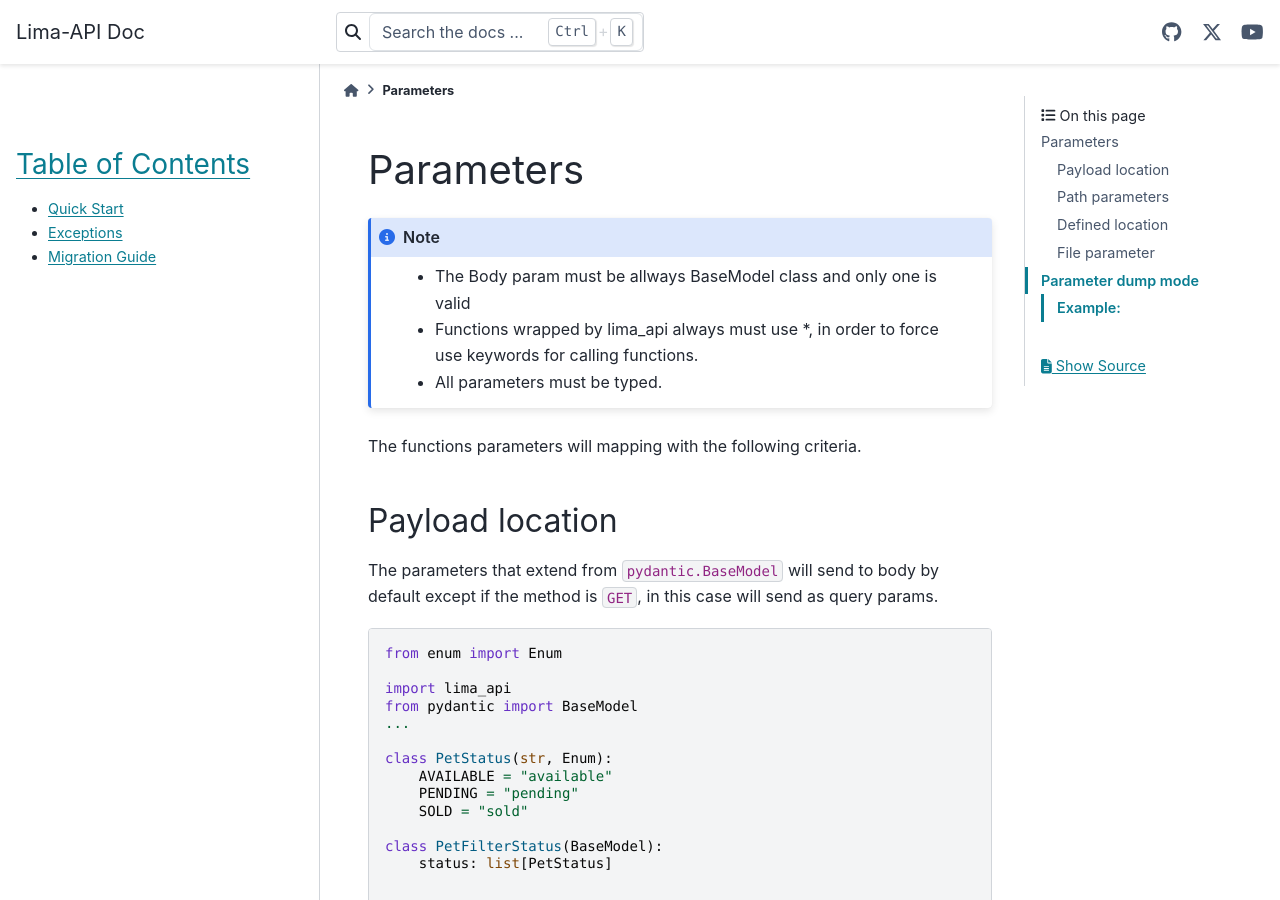
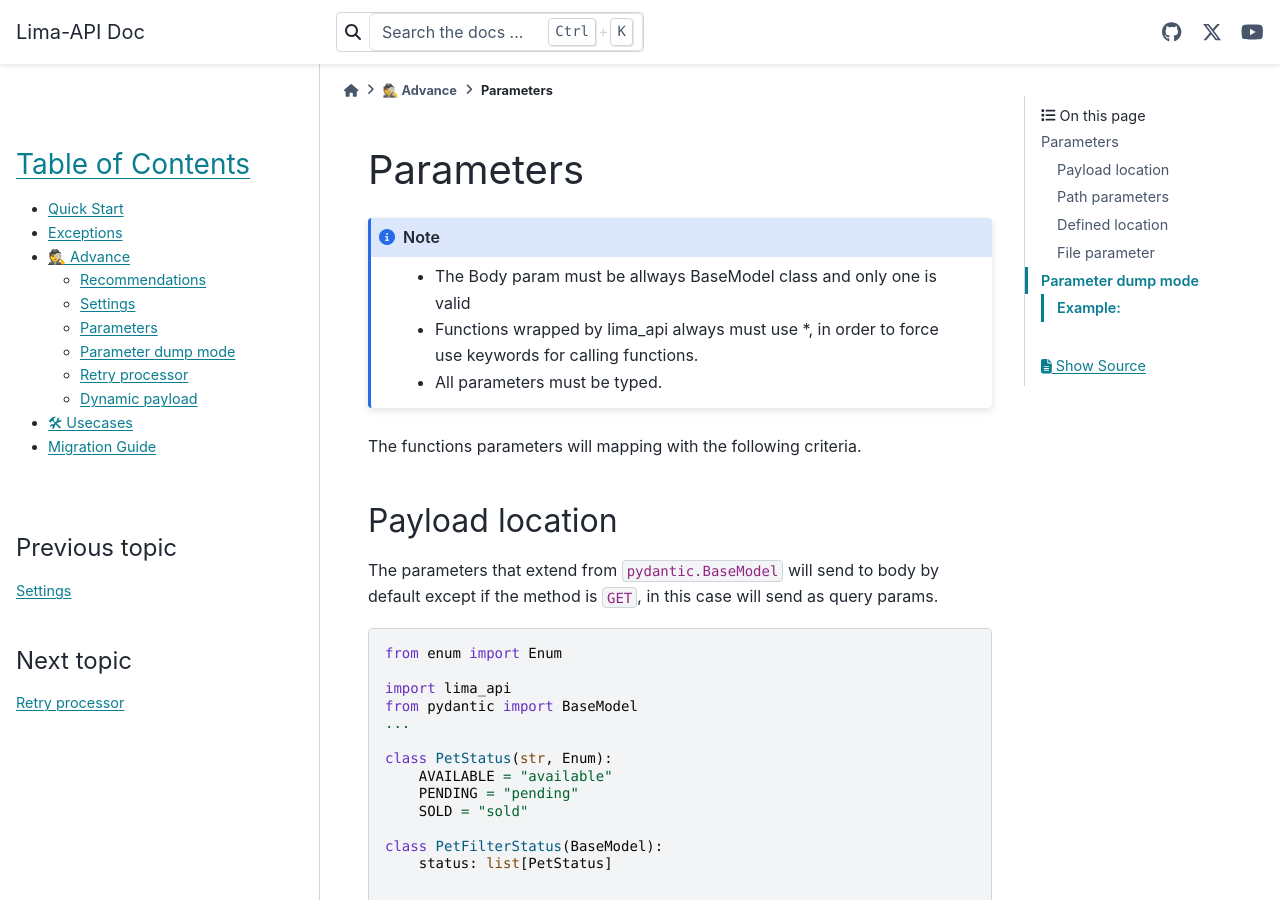
Before and after one commit to paradigmadigital/lima-api, a Sphinx documentation site: the page built from docs/source/advance/parameters.md, in a window 1280 px wide and 900 px high. Built offline with Sphinx 7.4.7 and the PyData theme 0.15.4, drawn with Linux system fonts in a browser that asks for light colours; pages that are not in the unit, such as notebooks, are missing from menus; some of the changed text lies outside the part shown.

Commit message:
Add docs

````diff
--- /dev/null
+++ b/docs/source/advance/index.md
@@ -0,0 +1,13 @@
+(lima-advance)=
+
+# 🕵 Advance
+
+Here you are more information about Lima-API
+
+```{toctree}
+recomendations
+settings
+parameters
+retry_processor
+dynamic_payload
+```
````
Also changed, not shown: docs/source/about.md (added, +20 -0 lines), docs/source/advance/dynamic_payload.md (added, +33 -0 lines), docs/source/advance/usecases/index.md (added, +11 -0 lines), docs/source/index.md (+1 -0 lines).
